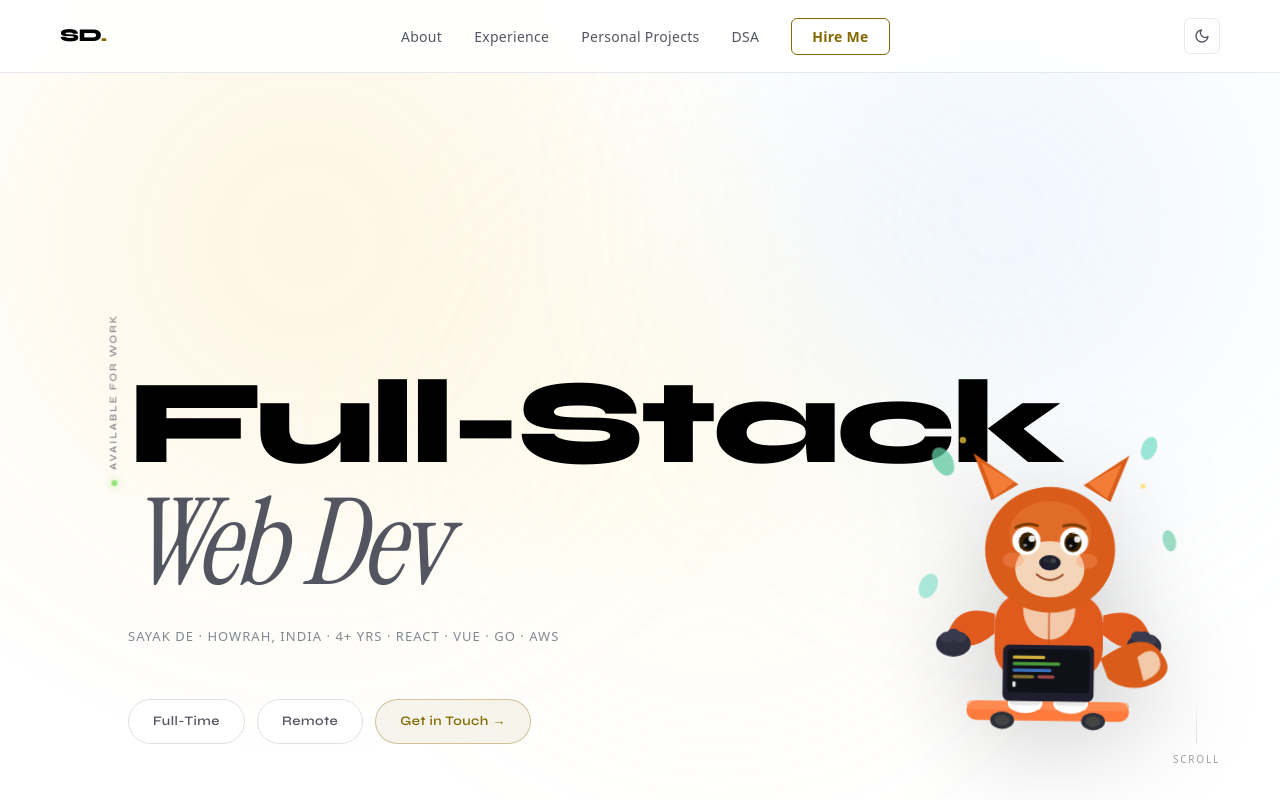
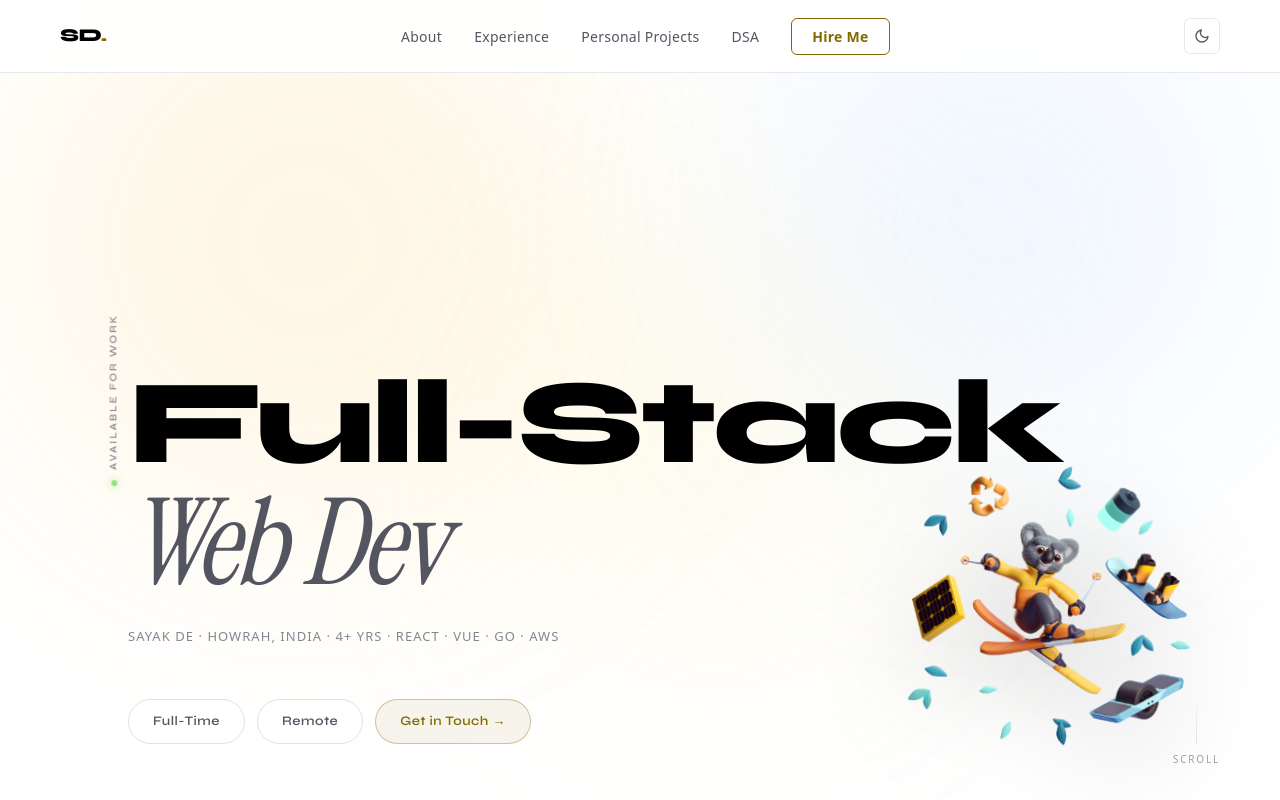
Before and after one commit to SayakDe98/sayak-de-portfolio, a Next.js app: page / in a window 1280 px wide. Shown: the top 800 px of the page. Built offline with nearby package versions, Linux system fonts and the light colour scheme.

Commit message:
Added new mascot

```diff
--- a/pages/index.js
+++ b/pages/index.js
@@ -231,142 +231,13 @@ export default function Home() {
             Scroll
           </div>
 
-          {/* Fox mascot — mirrors KCD's 3D animal character */}
-          <svg
-            className="hero-mascot"
-            viewBox="0 0 260 320"
-            xmlns="http://www.w3.org/2000/svg"
-            aria-hidden="true"
-          >
-            {/* ── Floating leaves / sparkles ── */}
-            <ellipse cx="30" cy="60" rx="9" ry="14" fill="#5ec7a0" opacity="0.75" transform="rotate(-30 30 60)"/>
-            <ellipse cx="220" cy="45" rx="7" ry="11" fill="#68d9c0" opacity="0.65" transform="rotate(20 220 45)"/>
-            <ellipse cx="240" cy="130" rx="6" ry="10" fill="#5ec7a0" opacity="0.6" transform="rotate(-15 240 130)"/>
-            <ellipse cx="18" cy="175" rx="8" ry="12" fill="#68d9c0" opacity="0.55" transform="rotate(25 18 175)"/>
-            <circle cx="48" cy="40" r="3" fill="#ffd644" opacity="0.7"/>
-            <circle cx="215" cy="80" r="2.5" fill="#ffd644" opacity="0.6"/>
-            <circle cx="235" cy="200" r="2" fill="#ffffff" opacity="0.4"/>
-
-            {/* ── Hoverboard / skateboard ── */}
-            <rect x="55" y="280" width="150" height="18" rx="9" fill="#ff7b3d"/>
-            <rect x="55" y="280" width="150" height="8" rx="4" fill="#ff9560" opacity="0.6"/>
-            {/* wheels */}
-            <ellipse cx="88" cy="298" rx="11" ry="8" fill="#2e3039"/>
-            <ellipse cx="88" cy="298" rx="7" ry="5" fill="#444"/>
-            <ellipse cx="172" cy="298" rx="11" ry="8" fill="#2e3039"/>
-            <ellipse cx="172" cy="298" rx="7" ry="5" fill="#444"/>
-
-            {/* ── Body ── */}
-            {/* legs */}
-            <rect x="98" y="248" width="22" height="34" rx="10" fill="#1e1e2e"/>
-            <rect x="140" y="248" width="22" height="34" rx="10" fill="#1e1e2e"/>
-            {/* sneakers */}
-            <ellipse cx="109" cy="282" rx="16" ry="9" fill="#ffffff"/>
-            <ellipse cx="151" cy="282" rx="16" ry="9" fill="#ffffff"/>
-            <rect x="94" y="274" width="30" height="10" rx="5" fill="#e8e8e8"/>
-            <rect x="136" y="274" width="30" height="10" rx="5" fill="#e8e8e8"/>
-            {/* shoe accents */}
-            <rect x="101" y="276" width="16" height="3" rx="1.5" fill="#ffd644" opacity="0.8"/>
-            <rect x="143" y="276" width="16" height="3" rx="1.5" fill="#ffd644" opacity="0.8"/>
-
-            {/* torso — hoodie */}
-            <rect x="80" y="180" width="100" height="80" rx="28" fill="#e05a1e"/>
-            {/* hoodie pocket */}
-            <rect x="108" y="230" width="44" height="24" rx="8" fill="#c94e18"/>
-            {/* hoodie inner shirt pattern */}
-            <ellipse cx="130" cy="195" rx="24" ry="28" fill="#f5d5b8" opacity="0.9"/>
-            {/* hoodie zipper line */}
-            <line x1="130" y1="183" x2="130" y2="254" stroke="#c94e18" strokeWidth="2" opacity="0.6"/>
-
-            {/* arms */}
-            {/* left arm (raised slightly) */}
-            <path d="M80 200 Q48 190 38 215 Q34 228 50 230 Q64 232 80 218Z" fill="#e05a1e"/>
-            {/* left paw */}
-            <ellipse cx="42" cy="228" rx="16" ry="12" fill="#2e2e3e"/>
-            <ellipse cx="36" cy="222" rx="6" ry="5" fill="#3a3a4e"/>
-            <ellipse cx="42" cy="219" rx="6" ry="5" fill="#3a3a4e"/>
-            <ellipse cx="48" cy="222" rx="6" ry="5" fill="#3a3a4e"/>
-
-            {/* right arm */}
-            <path d="M180 200 Q212 190 222 215 Q226 228 210 230 Q196 232 180 218Z" fill="#e05a1e"/>
-            {/* right paw */}
-            <ellipse cx="218" cy="228" rx="16" ry="12" fill="#2e2e3e"/>
-            <ellipse cx="212" cy="219" rx="6" ry="5" fill="#3a3a4e"/>
-            <ellipse cx="218" cy="219" rx="6" ry="5" fill="#3a3a4e"/>
-            <ellipse cx="224" cy="222" rx="6" ry="5" fill="#3a3a4e"/>
-
-            {/* ── Head ── */}
-            {/* main head */}
-            <ellipse cx="130" cy="140" rx="60" ry="58" fill="#d95c1a"/>
-            {/* forehead lighter patch */}
-            <ellipse cx="130" cy="125" rx="38" ry="30" fill="#e87535" opacity="0.6"/>
-
-            {/* ears */}
-            {/* left ear outer */}
-            <polygon points="75,95 58,52 100,80" fill="#d95c1a"/>
-            {/* left ear inner */}
-            <polygon points="78,92 65,60 96,78" fill="#ff8c42" opacity="0.7"/>
-            {/* right ear outer */}
-            <polygon points="185,95 202,52 160,80" fill="#d95c1a"/>
-            {/* right ear inner */}
-            <polygon points="182,92 195,60 164,78" fill="#ff8c42" opacity="0.7"/>
-
-            {/* face — white muzzle */}
-            <ellipse cx="130" cy="158" rx="32" ry="26" fill="#f5d5b8"/>
-            {/* nose */}
-            <ellipse cx="130" cy="152" rx="10" ry="7" fill="#1e1e2e"/>
-            <ellipse cx="127" cy="150" rx="3" ry="2" fill="#3a3a3a" opacity="0.5"/>
-            {/* nose highlight */}
-            <circle cx="133" cy="150" r="2.5" fill="#555" opacity="0.6"/>
-
-            {/* eyes */}
-            {/* left eye white */}
-            <ellipse cx="108" cy="132" rx="13" ry="13" fill="#ffffff"/>
-            {/* left iris */}
-            <ellipse cx="109" cy="133" rx="8" ry="9" fill="#3d2200"/>
-            {/* left pupil */}
-            <ellipse cx="110" cy="134" rx="5" ry="6" fill="#0a0a0a"/>
-            {/* left highlight */}
-            <circle cx="113" cy="130" r="3" fill="#ffffff" opacity="0.9"/>
-            <circle cx="107" cy="136" r="1.5" fill="#ffffff" opacity="0.5"/>
-
-            {/* right eye white */}
-            <ellipse cx="152" cy="132" rx="13" ry="13" fill="#ffffff"/>
-            {/* right iris */}
-            <ellipse cx="151" cy="133" rx="8" ry="9" fill="#3d2200"/>
-            {/* right pupil */}
-            <ellipse cx="150" cy="134" rx="5" ry="6" fill="#0a0a0a"/>
-            {/* right highlight */}
-            <circle cx="155" cy="130" r="3" fill="#ffffff" opacity="0.9"/>
-            <circle cx="149" cy="136" r="1.5" fill="#ffffff" opacity="0.5"/>
-
-            {/* eyebrows */}
-            <path d="M98 120 Q108 114 118 118" stroke="#7a3a00" strokeWidth="2.5" fill="none" strokeLinecap="round"/>
-            <path d="M142 118 Q152 114 162 120" stroke="#7a3a00" strokeWidth="2.5" fill="none" strokeLinecap="round"/>
-
-            {/* mouth — slight smile */}
-            <path d="M118 163 Q130 173 142 163" stroke="#a0522d" strokeWidth="2" fill="none" strokeLinecap="round"/>
-
-            {/* cheek blush */}
-            <ellipse cx="96" cy="150" rx="10" ry="7" fill="#ff9966" opacity="0.35"/>
-            <ellipse cx="164" cy="150" rx="10" ry="7" fill="#ff9966" opacity="0.35"/>
-
-            {/* ── Tail peeking ── */}
-            <path d="M178 240 Q220 210 235 235 Q250 255 220 265 Q200 270 185 258Z" fill="#d95c1a"/>
-            <path d="M218 260 Q238 252 232 238 Q226 226 212 238Z" fill="#f5d5b8" opacity="0.9"/>
-
-            {/* ── Laptop/device in paws (coding fox!) ── */}
-            <rect x="88" y="228" width="84" height="52" rx="6" fill="#1e1e2e"/>
-            <rect x="92" y="232" width="76" height="40" rx="4" fill="#0f1117"/>
-            {/* code lines on screen */}
-            <rect x="97" y="238" width="30" height="3" rx="1.5" fill="#ffd644" opacity="0.8"/>
-            <rect x="97" y="244" width="44" height="3" rx="1.5" fill="#68d94a" opacity="0.7"/>
-            <rect x="97" y="250" width="36" height="3" rx="1.5" fill="#4b96ff" opacity="0.7"/>
-            <rect x="97" y="256" width="20" height="3" rx="1.5" fill="#ffd644" opacity="0.5"/>
-            <rect x="120" y="256" width="16" height="3" rx="1.5" fill="#ff6b6b" opacity="0.6"/>
-            {/* cursor blink */}
-            <rect x="97" y="262" width="3" height="5" rx="1" fill="#ffffff" opacity="0.9"/>
-          </svg>
+          <div className="hero-mascot-wrapper">
+            <img
+              src="/kody_skiing_flying_yellow.png"
+              alt="Developer mascot"
+              className="hero-mascot"
+            />
+        </div>
         </section>
 
         {/* MARQUEE */}
```
Also changed, not shown: public/kody_skiing_flying_yellow.png (added).
